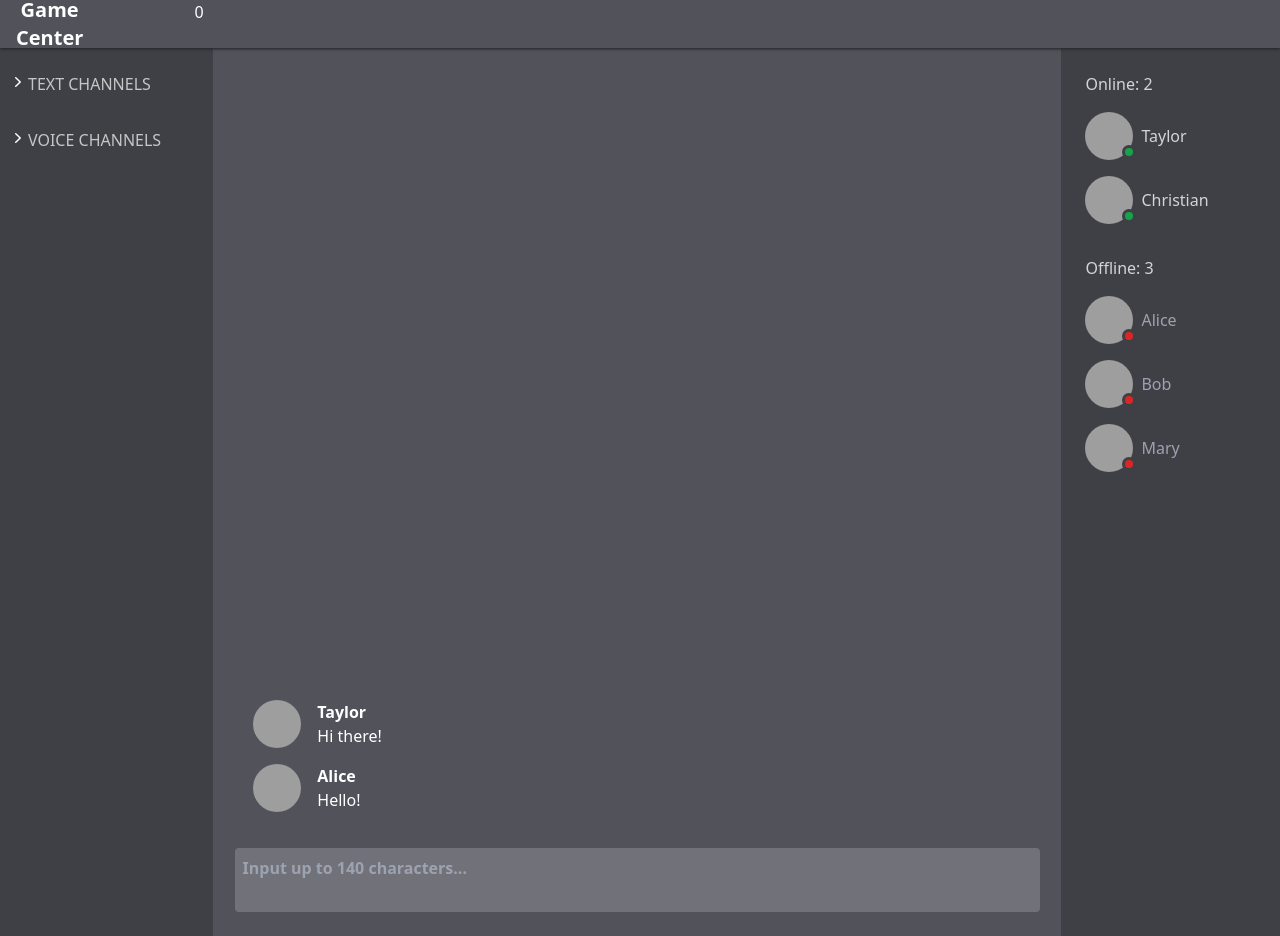
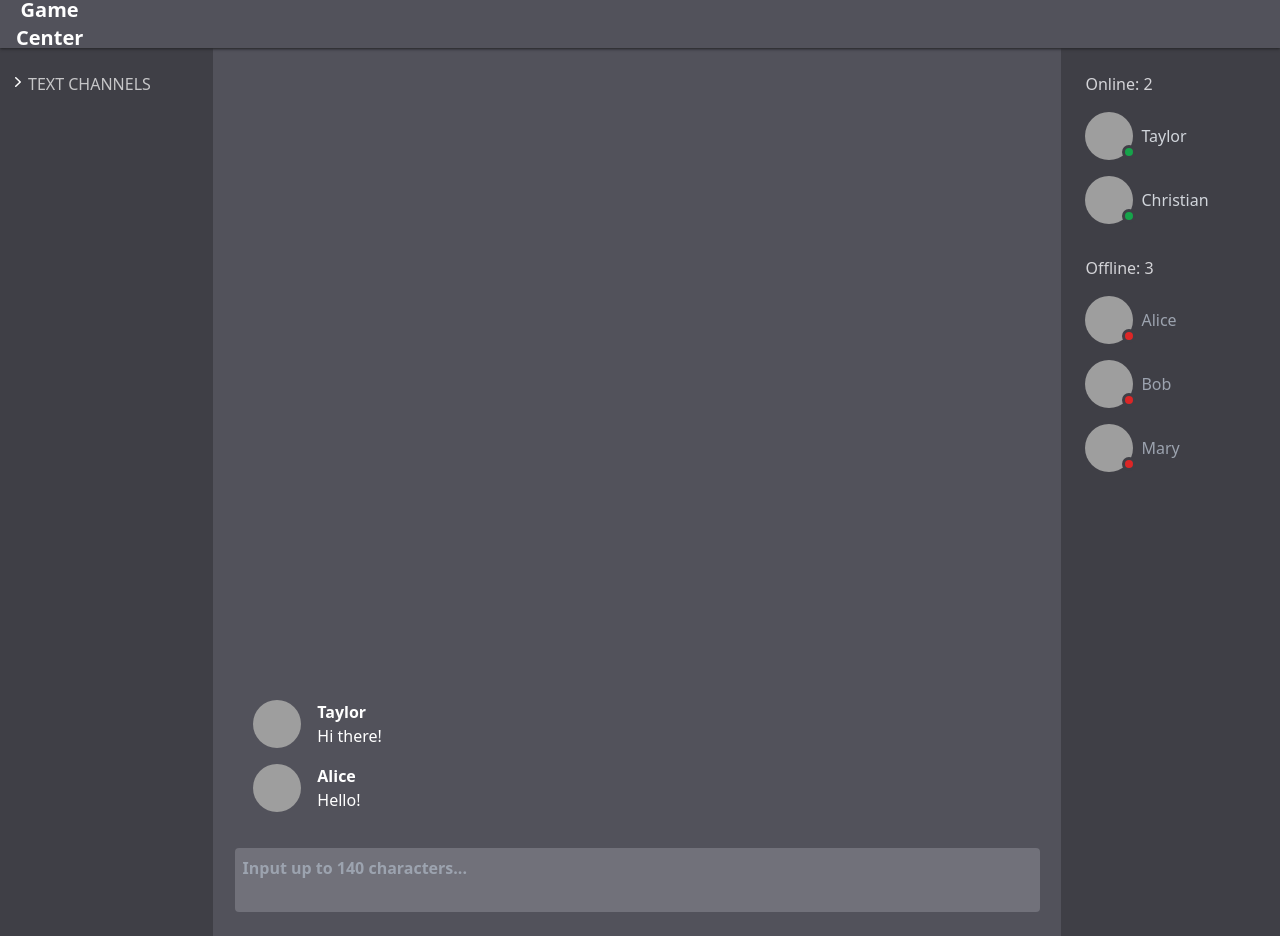
Before and after one commit to mihail-fomin/discord-app, a Next.js app: page / in a window 1280 px wide. Built offline with nearby package versions, Linux system fonts and the light colour scheme; grey boxes are pictures that could not be loaded.

Commit message:
fixed header

```diff
--- a/components/ChannelList.js
+++ b/components/ChannelList.js
@@ -38,9 +38,11 @@ export default function ChannelList({ activeChannelID, setActiveChannelID }) {
 	// }
 
 	function setOffset(type) {
+		const textChannels = channels.filter(channel => channel.type == "text")
 		return function setIndex(index) {
 			let result
 			switch (type) {
+
 				case "text":
 					result = textChannels.find((_channel, i) =>
 						index == i
@@ -83,13 +85,12 @@ export default function ChannelList({ activeChannelID, setActiveChannelID }) {
 								</svg>}
 								items={textChannels}
 								activeIndex={activeIndex}
-								setActiveIndex={setOffset('text')}
-							/>
+								setActiveIndex={setOffset('text')} />
 						</Disclosure.Panel>
 					</>
 				)}
 			</Disclosure>
-			<Disclosure>
+			{/* <Disclosure>
 				{({ open }) => (
 					<>
 						<Disclosure.Button className='accordion-header'>
@@ -111,7 +112,7 @@ export default function ChannelList({ activeChannelID, setActiveChannelID }) {
 						</Disclosure.Panel>
 					</>
 				)}
-			</Disclosure>
+			</Disclosure> */}
 		</section>
 	</>
 }
--- a/components/Header.js
+++ b/components/Header.js
@@ -6,9 +6,7 @@ export default function Header({ className = "", activeChannelID }) {
 
 	function getChannelName(id) {
 		for (let channel of channels) {
-			console.log(id);
-			if (id == channels.id) {
-				console.log(channel[title]);
+			if (channel.id === id) {
 				return channel.title
 			}
 		}
@@ -25,7 +23,7 @@ export default function Header({ className = "", activeChannelID }) {
 			)}
 		>
 			<Menu />
-			<div>{activeChannelID}</div>
+			<div>{getChannelName(activeChannelID)}</div>
 		</header>
 	</>
 }
```
